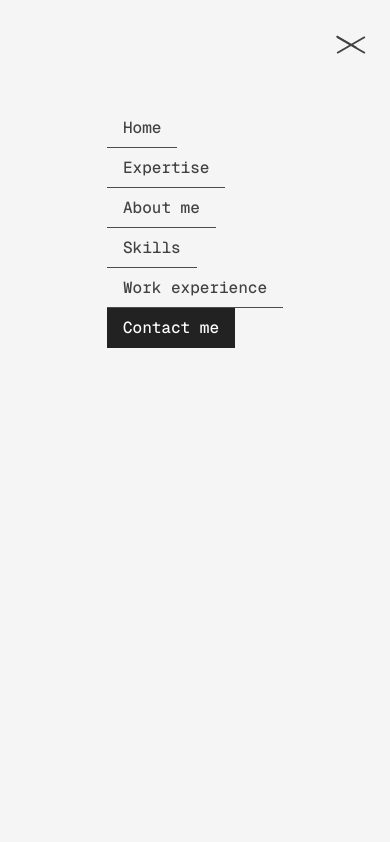
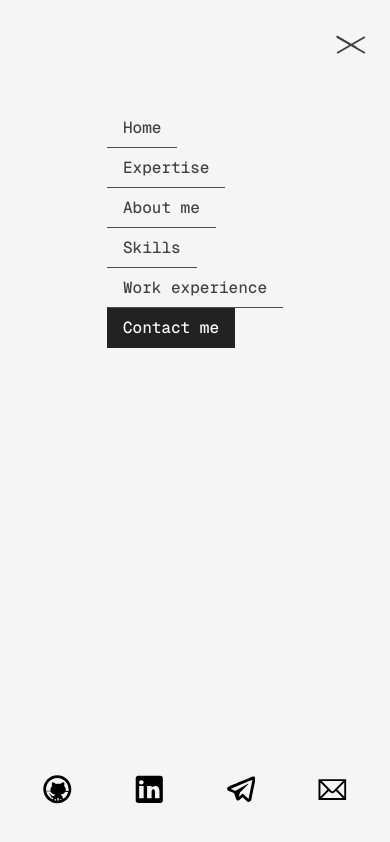
Before and after one commit to ChebotarYuliia/my-resume, a Next.js app: page /contacts in a window 390 px wide. Both pictures are taken after a click on the button "menu". Built offline with nearby package versions, Linux system fonts and the light colour scheme.

Commit message:
feat: add Socials to mobile Menu

```diff
--- a/src/app/contacts/page.tsx
+++ b/src/app/contacts/page.tsx
@@ -2,25 +2,7 @@ import { ContactLink } from "@/components/contacts/ContactLink";
 import { ContactsLayout } from "@/components/contacts/ContactsLayout";
 import { TSocialIcon } from "@/components/icon/Icon";
 import Image from "next/image";
-
-const socials = [
-  {
-    platform: "github",
-    link: "https://github.com/ChebotarYuliia",
-  },
-  {
-    platform: "linkedin",
-    link: "https://www.linkedin.com/in/yuliia-chebotar-421340169/",
-  },
-  {
-    platform: "telegram",
-    link: "t.me/soykaJ",
-  },
-  {
-    platform: "gmail",
-    link: "mailto:chebotar609@gmail.com",
-  },
-];
+import { socials } from "../data/data";
 
 export default function ContactsPage() {
   return (
--- /dev/null
+++ b/src/app/data/data.tsx
@@ -0,0 +1,66 @@
+import { CardProps } from "@/components/card/Card";
+import { Icon } from "@/components/icon/Icon";
+
+export const socials = [
+  {
+    platform: "github",
+    link: "https://github.com/ChebotarYuliia",
+  },
+  {
+    platform: "linkedin",
+    link: "https://www.linkedin.com/in/yuliia-chebotar-421340169/",
+  },
+  {
+    platform: "telegram",
+    link: "t.me/soykaJ",
+  },
+  {
+    platform: "gmail",
+    link: "mailto:chebotar609@gmail.com",
+  },
+];
+
+export const expertiseCards: Array<CardProps> = [
+  {
+    title: "Web Development",
+    subtitle: "Efficient, modular, and scalable applications",
+    children:
+      "Crafting interactive and dynamic user interfaces with React, ensuring clean, maintainable, and well-organized code.",
+    icon: <Icon name="web" />,
+  },
+  {
+    title: "UI/UX",
+    subtitle: "User-focused design for enhanced experiences",
+    children:
+      "Crafting visually engaging, user-centered interfaces for seamless, accessible experiences.",
+    icon: <Icon name="sparkle" />,
+  },
+  {
+    title: "Animation & Microinteractions",
+    subtitle: "Adding depth through smooth transitions and animations",
+    children:
+      "Bringing interfaces to life with engaging animations and transitions.",
+    icon: <Icon name="slow-motion" />,
+  },
+  {
+    title: "Responsive & Mobile-First Design",
+    subtitle: "Optimized for any device",
+    children:
+      "Building layouts and components that look and perform beautifully on mobile, tablet, and desktop devices.",
+    icon: <Icon name="pixel" />,
+  },
+  {
+    title: "API Integration",
+    subtitle: "Connecting data and services",
+    children:
+      "Experience in integrating REST and GraphQL APIs, ensuring seamless data fetching and management.",
+    icon: <Icon name="view" />,
+  },
+  {
+    title: "Team Collaboration",
+    subtitle: "Effective and supportive team player",
+    children:
+      "Collaborating with cross-functional teams to deliver cohesive, high-quality projects.",
+    icon: <Icon name="idea" />,
+  },
+];
--- a/src/app/layout.tsx
+++ b/src/app/layout.tsx
@@ -4,6 +4,9 @@ import { geistFont, geistMonoFont } from "../assets/fonts/config";
 import { NavContainer } from "@/containers/Nav/Nav";
 import { Header } from "@/components/header/Header";
 import { UIStateProvider } from "@/state/state";
+import { ContactLink } from "@/components/contacts/ContactLink";
+import { TSocialIcon } from "@/components/icon/Icon";
+import { socials } from "./data/data";
 
 export const metadata: Metadata = {
   title: "Yuliia Chebotar: Resume",
@@ -23,7 +26,16 @@ export default function RootLayout({
     >
       <body>
         <UIStateProvider>
-          <Header nav={<NavContainer isMenu />}>
+          <Header
+            nav={<NavContainer isMenu />}
+            socials={socials.map((link, i) => (
+              <ContactLink
+                key={i}
+                platform={link.platform as TSocialIcon}
+                link={link.link}
+              />
+            ))}
+          >
             <NavContainer />
           </Header>
 
--- a/src/components/contacts/ContactLink.tsx
+++ b/src/components/contacts/ContactLink.tsx
@@ -7,7 +7,6 @@ import { useInView } from "react-intersection-observer";
 import classNames from "classnames/bind";
 
 import s from "./ContactLink.module.scss";
-import { useUiState } from "@/hooks/useUiState";
 
 const c = classNames.bind(s);
 
@@ -15,16 +14,21 @@ type Props = {
   platform: TSocialIcon;
   link: string;
   style?: CSSProperties;
+  active?: boolean;
 };
 
-export const ContactLink = ({ platform, link, style }: Props) => {
-  const { uiState } = useUiState();
+export const ContactLink = ({
+  platform,
+  link,
+  style,
+  active = false,
+}: Props) => {
   const { ref, inView } = useInView({ triggerOnce: true });
   return (
     <Link
       href={link}
       className={c(s.contactLink, {
-        inView: inView && uiState.openAnimation === "completed",
+        inView: inView && active,
       })}
       style={style}
       ref={ref}
--- a/src/components/contacts/ContactsLayout.module.scss
+++ b/src/components/contacts/ContactsLayout.module.scss
@@ -74,10 +74,12 @@
   }
 
   &__mediaSecond {
+    display: none;
     inset-block-end: 20%;
     inset-inline-end: 0%;
 
     @media (min-width: $breakpoint-desktop) {
+      display: block;
       inset-block-end: -300px;
       inset-inline-end: -700px;
     }
--- a/src/components/contacts/ContactsLayout.tsx
+++ b/src/components/contacts/ContactsLayout.tsx
@@ -1,6 +1,6 @@
 "use client";
 
-import React, { CSSProperties } from "react";
+import React, { cloneElement, CSSProperties } from "react";
 import { useInView } from "react-intersection-observer";
 import { Section } from "../section/Section";
 import classNames from "classnames/bind";
@@ -35,7 +35,10 @@ export const ContactsLayout = ({ children, links, title }: Props) => {
           <ul className={s.contactsLayout__list}>
             {links.map((link, i) => (
               <li style={{ "--i": i } as CSSProperties} key={i}>
-                {link}
+                {cloneElement(link, {
+                  active: uiState.openAnimation === "completed",
+                  tabIndex: 0,
+                })}
               </li>
             ))}
           </ul>
--- a/src/components/header/Header.tsx
+++ b/src/components/header/Header.tsx
@@ -9,9 +9,10 @@ import { useUiState } from "@/hooks/useUiState";
 type Props = {
   children: React.ReactNode;
   nav: React.ReactNode;
+  socials: Array<React.ReactElement>;
 };
 
-export const Header = ({ children, nav }: Props) => {
+export const Header = ({ children, nav, socials }: Props) => {
   const { uiState, setUIState } = useUiState();
 
   useEffect(() => {
@@ -39,7 +40,7 @@ export const Header = ({ children, nav }: Props) => {
         </button>
       </div>
 
-      <Menu>{nav}</Menu>
+      <Menu socials={socials}>{nav}</Menu>
     </div>
   );
 };
--- a/src/components/menu/Menu.module.scss
+++ b/src/components/menu/Menu.module.scss
@@ -27,6 +27,8 @@
   }
 
   &__inner {
+    display: flex;
+
     overflow-x: hidden;
     overflow-y: auto;
 
@@ -50,6 +52,12 @@
 
   &__content {
     @include container;
+    display: flex;
+    flex-direction: column;
+    gap: $spacing;
+
+    justify-content: space-between;
+    flex: 1;
   }
 
   &__list {
@@ -73,4 +81,15 @@
       transform: translateX(0%);
     }
   }
+
+  &__socials {
+    display: flex;
+    align-items: center;
+    gap: $spacing-sm;
+
+    max-inline-size: min(100%, 350px);
+    margin-inline: auto;
+
+    padding-block-end: $spacing-sm;
+  }
 }
--- a/src/components/menu/Menu.tsx
+++ b/src/components/menu/Menu.tsx
@@ -7,10 +7,11 @@ const c = classNames.bind(s);
 
 type Props = {
   children: React.ReactNode;
+  socials: Array<React.ReactElement>;
   onClose?: () => void;
 };
 
-export const Menu = ({ children }: Props) => {
+export const Menu = ({ children, socials }: Props) => {
   const { uiState } = useUiState();
 
   return (
@@ -33,6 +34,16 @@ export const Menu = ({ children }: Props) => {
               </li>
             ))}
           </ul>
+          {socials && (
+            <div className={s.menu__socials}>
+              {socials.map((social) =>
+                cloneElement(social, {
+                  active: uiState.isMenuOpen,
+                  tabIndex: 0,
+                })
+              )}
+            </div>
+          )}
         </div>
       </div>
     </nav>
```
Also changed, not shown: src/app/expertise/page.tsx (+3 -48 lines).
